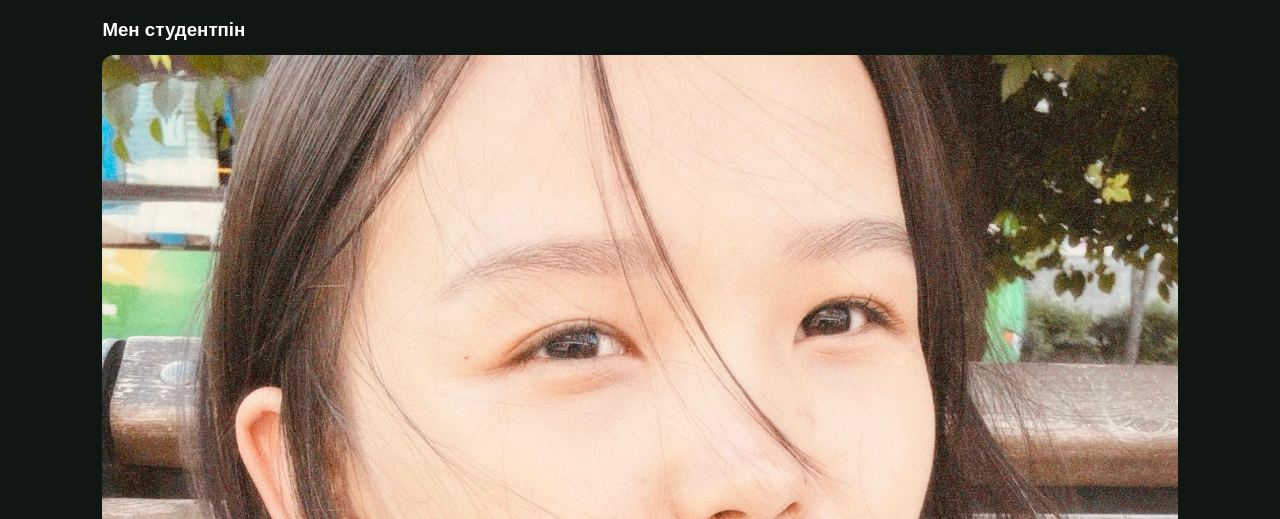
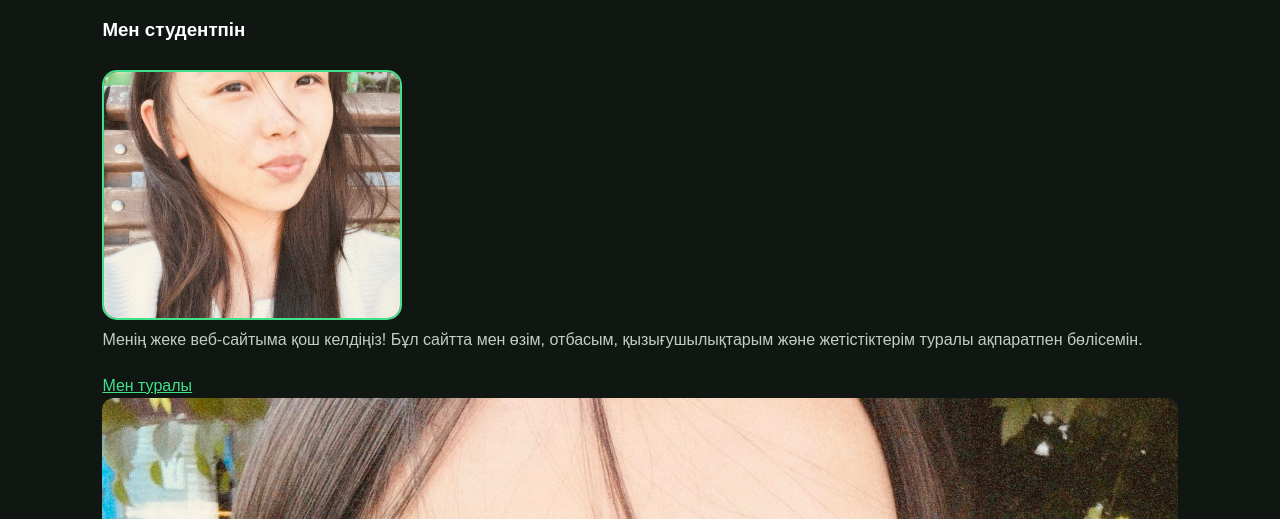
Before and after one commit to marzhoksarsenbaeeva08-dot/my-website, a plain HTML site: page index.html in a window 1280 px wide. Shown: the part 281-800 px from the top of the page. Drawn offline with Linux system fonts and the light colour scheme.

Commit message:
Add styles for .my-photo class
Added styles for photo display with hover effect.

```diff
--- a/css/style.css
+++ b/css/style.css
@@ -164,3 +164,21 @@ footer {
         font-size: 30px;
     }
 }
+
+/* Суреттердің дизайны */
+
+.my-photo {
+    width: 300px;
+    height: 250px;
+    object-fit: cover;
+    border-radius: 15px;
+    border: 2px solid #43e08b;
+    margin-top: 15px;
+    transition: 0.3s;
+}
+
+/* Тінтуірді суретке апарғанда */
+
+.my-photo:hover {
+    transform: scale(1.05);
+}
```
